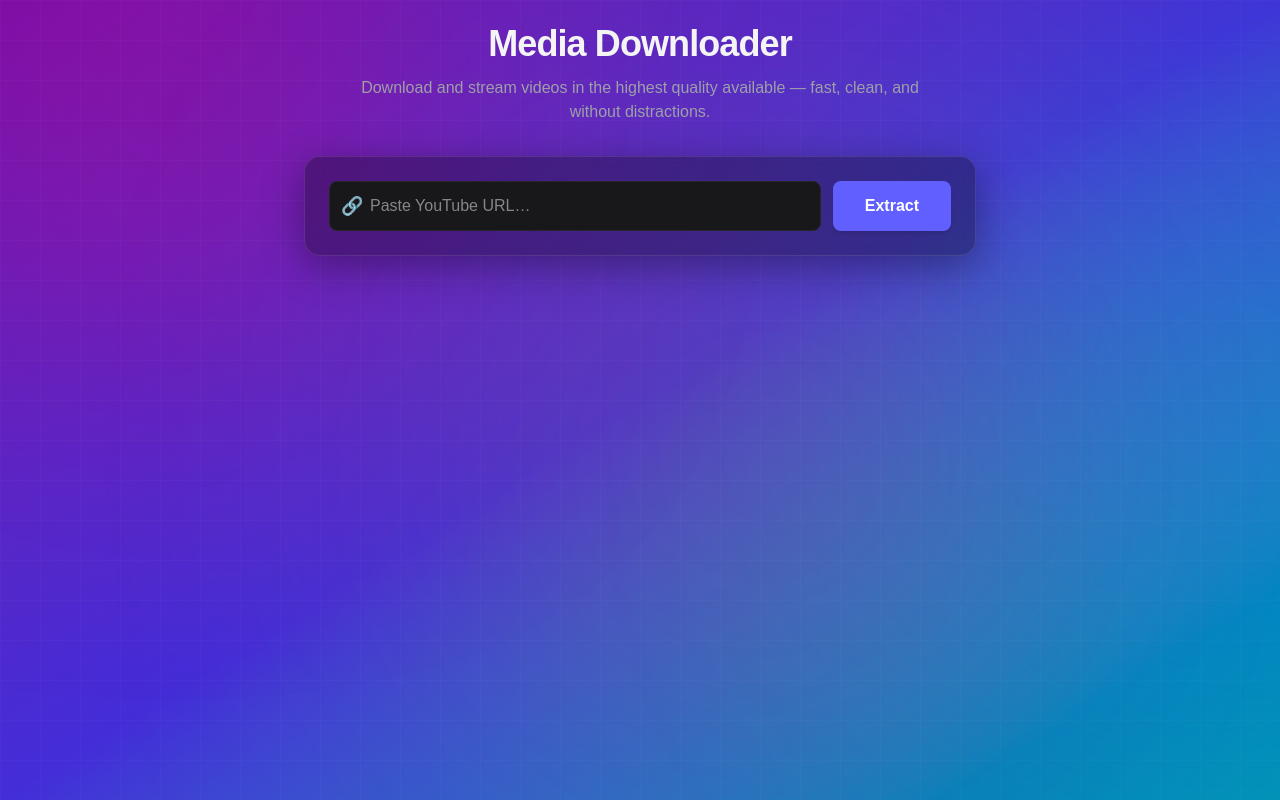
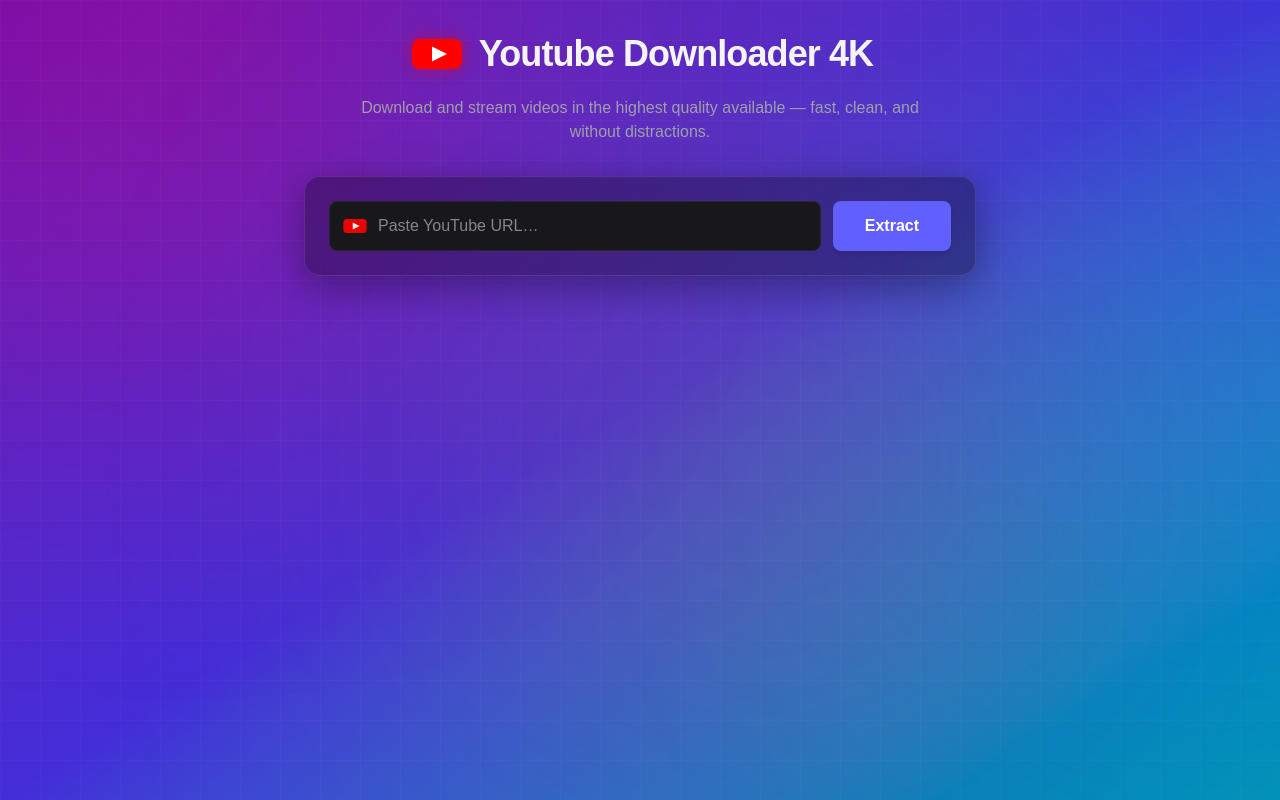
Before and after one commit to Sci-e-raj/quill, a Next.js app in the folder frontend/: page / in a window 1280 px wide. Built offline with nearby package versions, Linux system fonts and the light colour scheme.

Commit message:
ui enhancements

```diff
--- a/frontend/app/page.tsx
+++ b/frontend/app/page.tsx
@@ -271,9 +271,21 @@
 
       <div className="relative z-10 max-w-6xl mx-auto space-y-8">
         <div className="text-center space-y-3">
-          <h1 className="text-4xl font-bold tracking-tight">
-            Media Downloader
+          <h1 className="flex items-center justify-center gap-3 text-4xl font-bold tracking-tight">
+            <svg
+              width="60"
+              height="60"
+              viewBox="0 0 24 24"
+              fill="none"
+              className="drop-shadow-[0_0_8px_rgba(255,0,0,0.45)]"
+            >
+              <rect x="2" y="6" width="20" height="12" rx="3" fill="#FF0000" />
+              <polygon points="10,9 16,12 10,15" fill="white" />
+            </svg>
+
+            <span>Youtube Downloader 4K</span>
           </h1>
+
           <p className="text-zinc-400 max-w-xl mx-auto">
             Download and stream videos in the highest quality available — fast,
             clean, and without distractions.
@@ -305,13 +317,32 @@
           >
             {/* URL input */}
             <div className="relative flex-1">
-              <span
+              {/* <span
                 className="
         absolute left-3 top-1/2 -translate-y-1/2
         text-indigo-300 text-lg pointer-events-none
       "
               >
                 🔗
+              </span> */}
+              <span
+                className="
+    absolute left-3 top-1/2 -translate-y-1/2
+    pointer-events-none
+    opacity-90
+  "
+              >
+                <svg width="28" height="28" viewBox="0 0 24 24" fill="none">
+                  <rect
+                    x="2"
+                    y="6"
+                    width="20"
+                    height="12"
+                    rx="3"
+                    fill="#FF0000"
+                  />
+                  <polygon points="10,9 16,12 10,15" fill="white" />
+                </svg>
               </span>
 
               <input
@@ -319,7 +350,7 @@
                 disabled={loading}
                 onChange={(e) => setUrl(e.target.value)}
                 placeholder="Paste YouTube URL…"
-                className="w-full pl-10 pr-4 py-3 rounded-lg
+                className="w-full pl-12 pr-4 py-3 rounded-lg
         bg-zinc-900 border border-zinc-800
         focus:border-indigo-500 focus:outline-none
         disabled:opacity-50"
```
